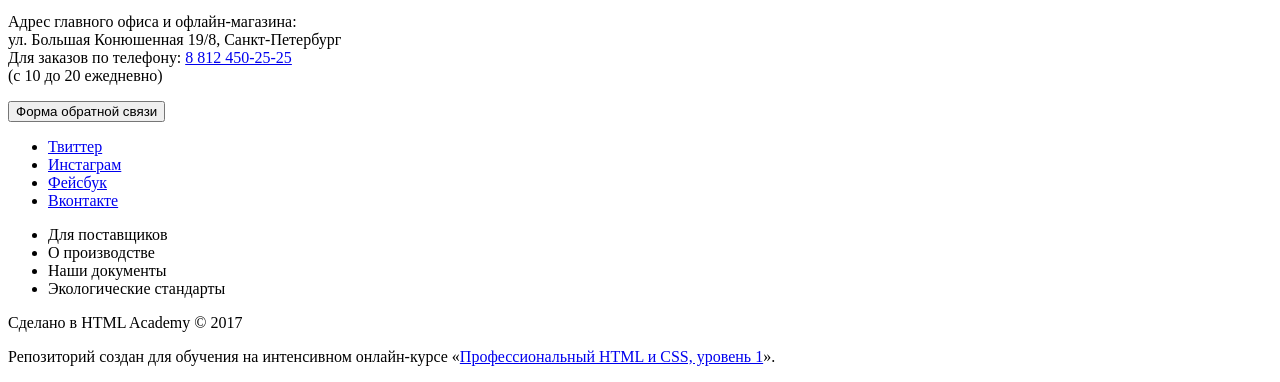
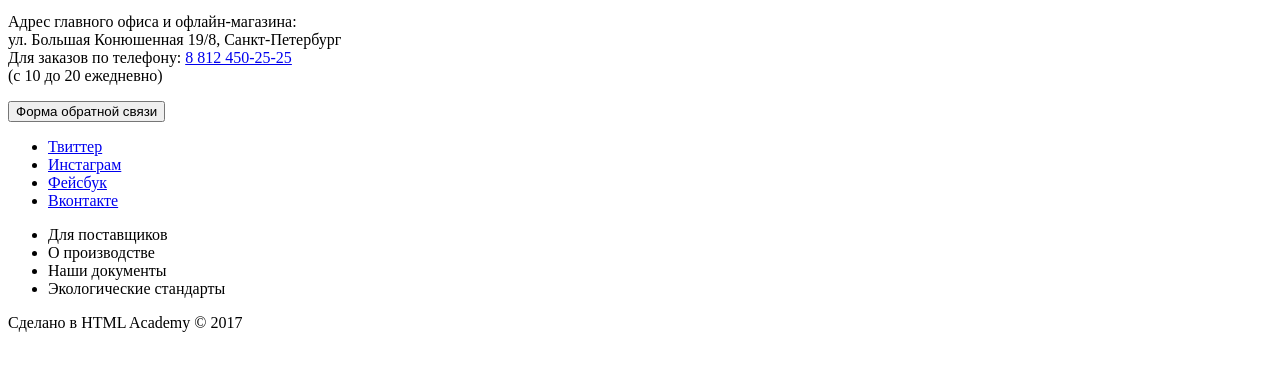
Before and after one commit to pavel-else/243899-gllacy, a plain HTML site: page index.html in a window 1280 px wide. Shown: the part 1867-2249 px from the top of the page. After the commit the page ends 2215 px from the top, so only its background shows below. Drawn offline with Linux system fonts and the light colour scheme.

Commit message:
Удален список вопросов в конце файла

```diff
--- a/index.html
+++ b/index.html
@@ -162,21 +162,5 @@
 			Сделано в <a class="button" href="https://htmlacademy.ru"></a>HTML Academy © 2017
   		</p>
   	</footer>
-
-    <p>Репозиторий создан для обучения на интенсивном онлайн‑курсе «<a href="https://htmlacademy.ru/intensive/htmlcss">Профессиональный HTML и CSS, уровень 1</a>».</p>
-
   </body>
 </html>
-
-<!-- Вопросы
-	- Зачем в html коде прописывать размеры? Правда, что это так критично? Как определять исходные размеры?
-	- Мороженки в слайдере - img или background? Я бы сделал background.
-	- Валидатор выдает warning когда в section не пишешь header. В лекции про это не было сказано. Как быть? (О, только что проверил, уже не выдает)
-	- Из ФШ не могу копировать блок текста целиком, часть обрезается.
-	- В слайдере сомневаюсь, p или span
-	- В слайдере h2 не к месту, но без него валидатор ругается
-	- Оказывается спаны можно вкладывать друг в друга). А вот <p><p></p></p> нельзя
-	- Новое в нашем блоге - хотел сделать article, сомневаюсь что section
-	- Один коммит на всю вот эту верстку - нормально, или нужно было под каждую секцию коммититься?
-
--->
```
